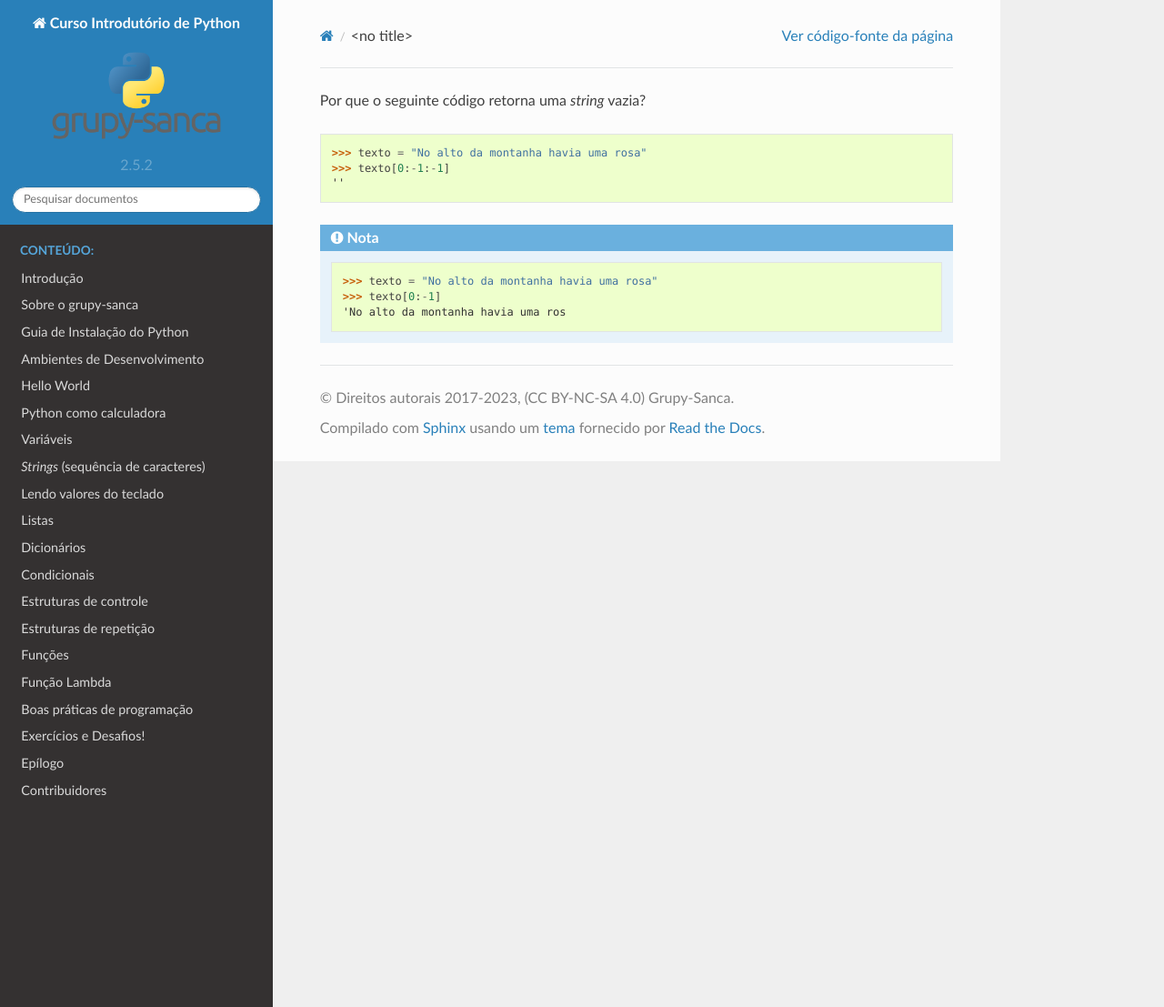
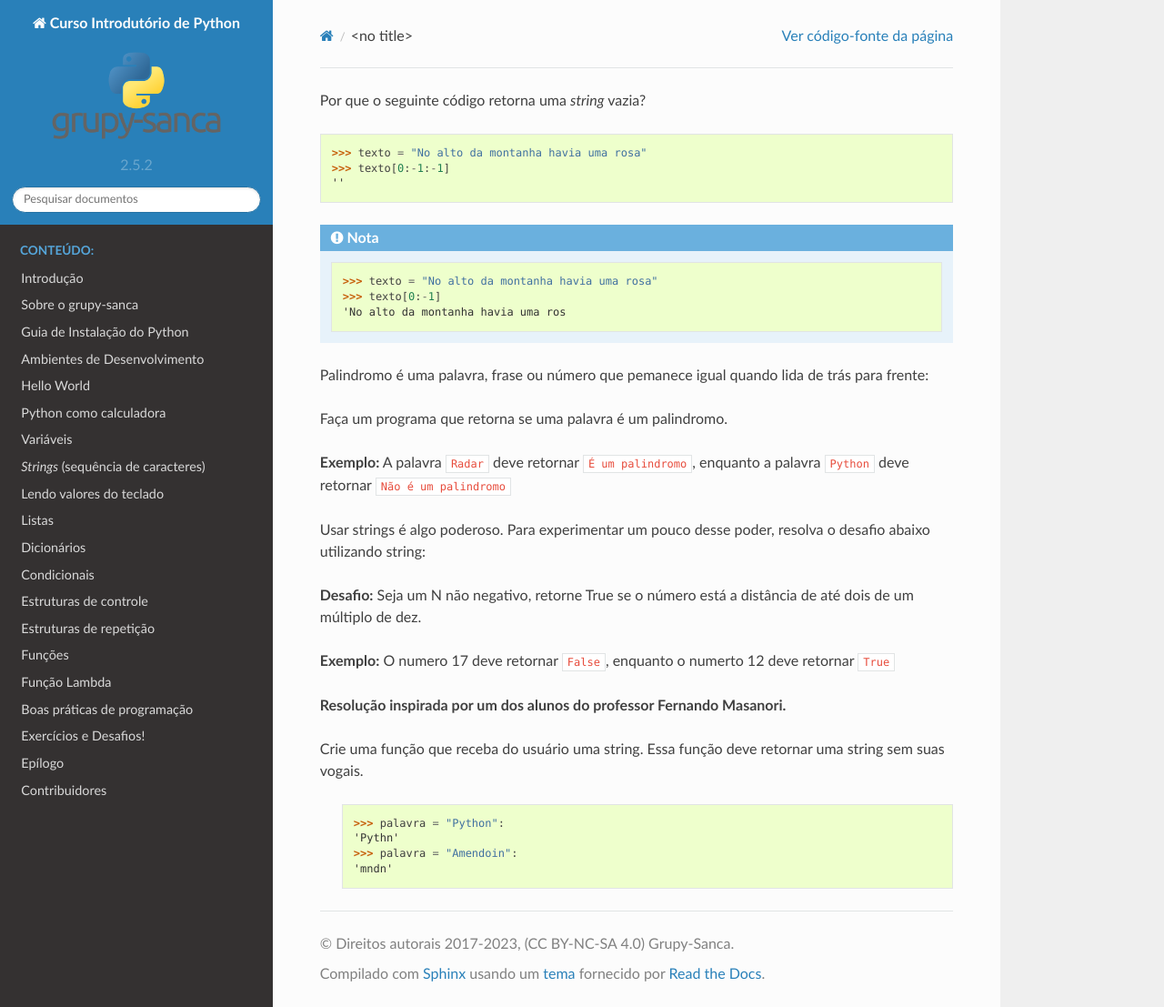
Before and after one commit to grupy-sanca/curso-python, a Sphinx documentation site: the page built from source/desafios_string.rst, in a window 1280 px wide and 1107 px high. Shown: the whole window at 91% size. Built offline with Sphinx 7.4.7 and the Read the Docs theme 2.0.0, drawn with Linux system fonts in a browser that asks for light colours.

Commit message:
Tres novos desafios e duas sugestões de solução

```diff
--- a/source/desafios_string.rst
+++ b/source/desafios_string.rst
@@ -13,3 +13,48 @@
          >>> texto = "No alto da montanha havia uma rosa"
          >>> texto[0:-1]
          'No alto da montanha havia uma ros
+
+
+#. Palindromo é uma palavra, frase ou número que pemanece igual quando lida de trás para frente:
+
+   Faça um programa que retorna se uma palavra é um palindromo.
+
+   **Exemplo:** A palavra ``Radar`` deve retornar ``É um palindromo``, enquanto a palavra ``Python`` deve retornar ``Não é um palindromo``
+
+      .. only:: instructors
+
+         Exemplo de solução:
+
+         .. code-block:: python3
+
+            >>> palavra = "Radar"
+            >>> if palavra.upper() == palavra[::-1].upper():
+                  print('É um palindromo')
+                else:
+                  print('Não é um palindromo')
+
+#. Usar strings é algo poderoso. Para experimentar um pouco desse poder, resolva o desafio abaixo utilizando string:
+
+   **Desafio:** Seja um N não negativo, retorne True se o número está a distância de até dois de um múltiplo de dez.
+
+   **Exemplo:** O numero 17 deve retornar ``False``, enquanto o numerto 12 deve retornar ``True``
+
+   **Resolução inspirada por um dos alunos do professor Fernando Masanori.**
+
+      .. only:: instructors
+
+         Exemplo de solução:
+
+         .. code-block:: python3
+
+            >>> numero = 17
+            >>> str(numero)[-1] in '01289'
+
+#. Crie uma função que receba do usuário uma string. Essa função deve retornar uma string sem suas vogais.
+
+      .. doctest::
+
+         >>> palavra = "Python":
+         'Pythn'
+         >>> palavra = "Amendoin":
+         'mndn'
```
